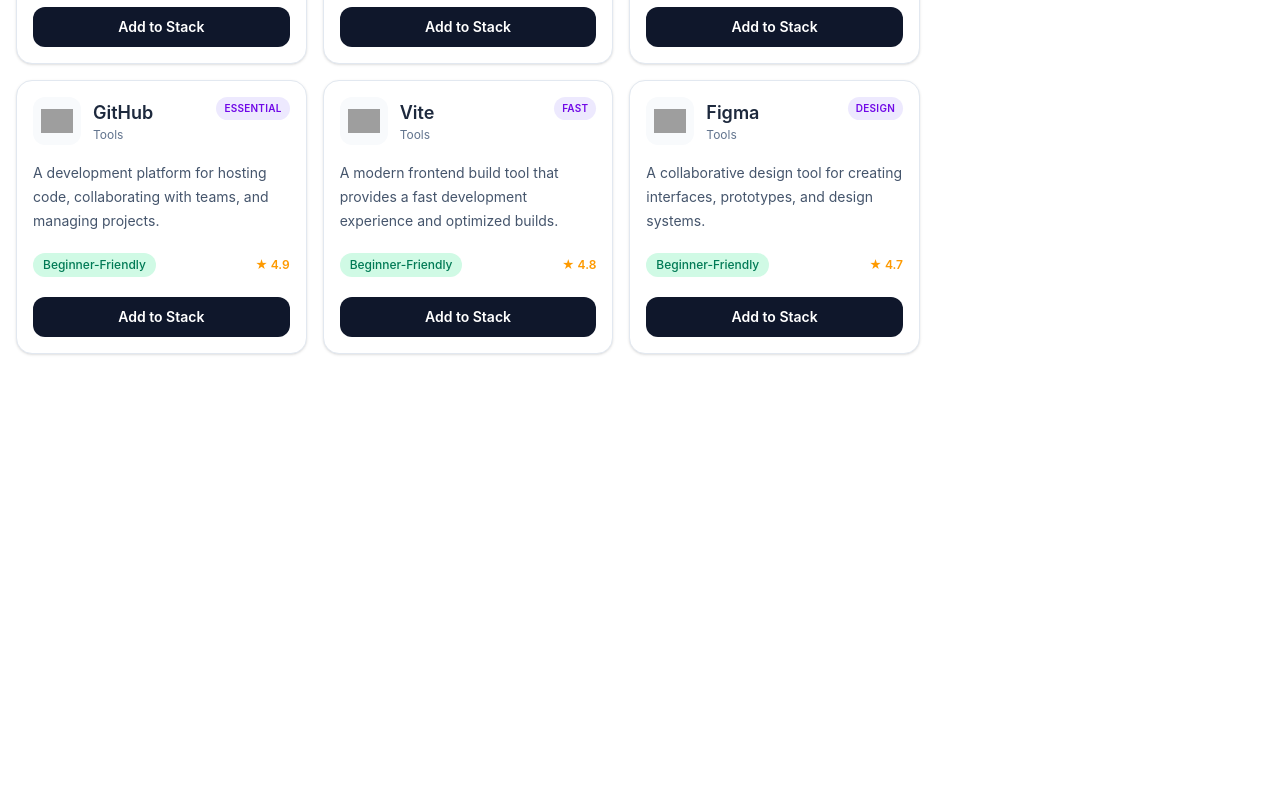
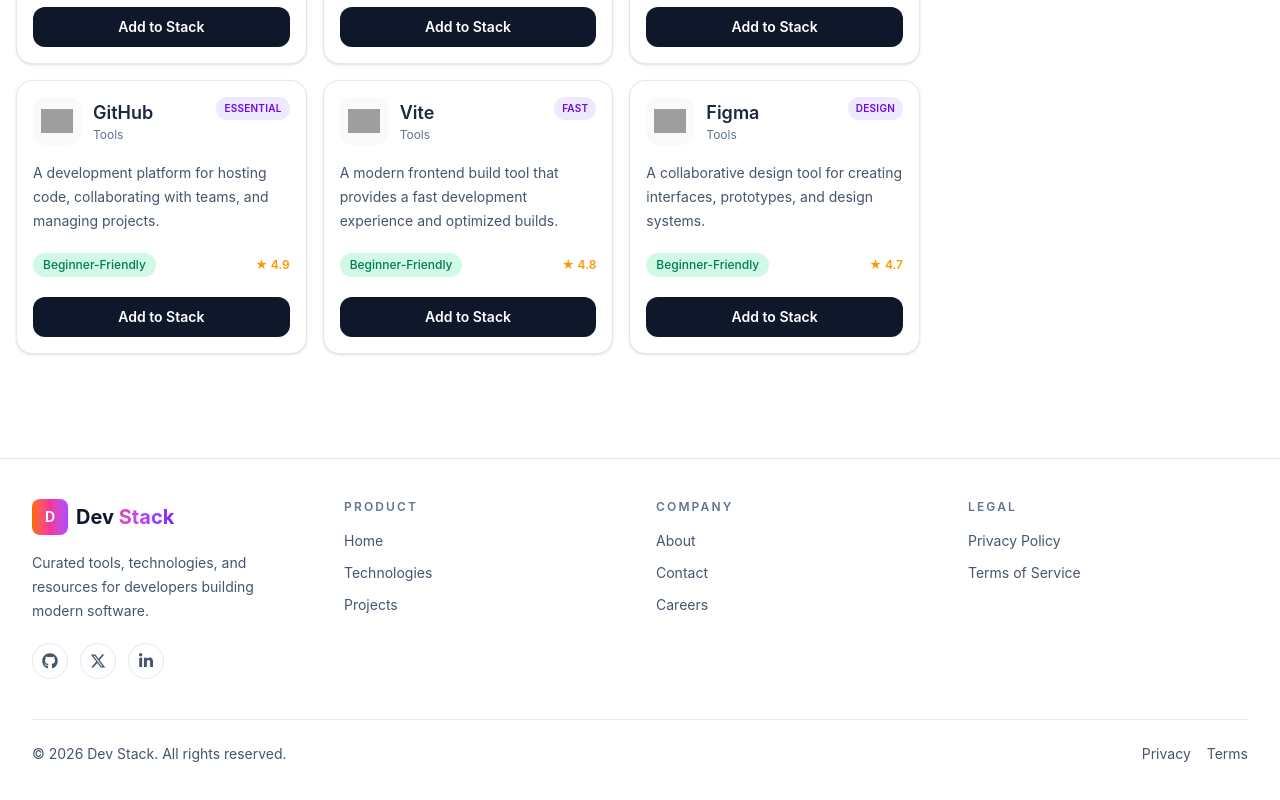
Before and after one commit to syedshadnan/dev-stack-builder-, a React (Vite) app: page / in a window 1280 px wide. Shown: the part 1816-2616 px from the top of the page. Before the commit the page ends 2210 px from the top, so only its background shows below. Built offline with nearby package versions, Linux system fonts and the light colour scheme; grey boxes are pictures that could not be loaded.

Commit message:
added footer and made the add to stack button cursor pointer

```diff
--- a/src/App.tsx
+++ b/src/App.tsx
@@ -3,6 +3,7 @@
 import Nav from "./components/Nav";
 import Banner from "./components/Banner";
 import ExploreTechnology from "./components/Explore the Technologies/ExploreTechnology";
+import Footer from "./components/Footer";
 import type { ITechnology } from "./types/technologyTypes";
 
 function App() {
@@ -68,6 +69,7 @@
         onRemoveFromStack={handleRemoveFromStack}
         onRemoveAll={handleRemoveAll}
       />
+      <Footer />
     </div>
   );
 }
--- a/src/components/Explore the Technologies/TechnologyCard.tsx
+++ b/src/components/Explore the Technologies/TechnologyCard.tsx
@@ -50,7 +50,7 @@
         type="button"
         onClick={() => onAddToStack(technologies)}
         disabled={isSelected}
-        className={`mt-5 w-full rounded-xl px-3 py-2.5 text-sm font-semibold transition ${
+        className={`mt-5 w-full rounded-xl px-3 py-2.5 text-sm font-semibold transition cursor-pointer ${
           isSelected
             ? "cursor-default bg-emerald-100 text-emerald-700"
             : "bg-slate-900 text-white hover:bg-slate-800"
--- /dev/null
+++ b/src/components/Footer.tsx
@@ -0,0 +1,117 @@
+import { FaGithub, FaLinkedinIn, FaXTwitter } from "react-icons/fa6";
+
+const footerLinks = {
+  product: ["Home", "Technologies", "Projects"],
+  company: ["About", "Contact", "Careers"],
+  legal: ["Privacy Policy", "Terms of Service"],
+};
+
+const socialLinks = [
+  { label: "GitHub", href: "#", icon: FaGithub },
+  { label: "Twitter", href: "#", icon: FaXTwitter },
+  { label: "LinkedIn", href: "#", icon: FaLinkedinIn },
+];
+
+const Footer = () => {
+  return (
+    <footer className="mt-16 border-t border-slate-200 bg-white">
+      <div className="container mx-auto px-4 py-10 sm:px-6 lg:px-8">
+        <div className="grid gap-8 md:grid-cols-2 lg:grid-cols-4">
+          <div className="lg:pr-8">
+            <div className="flex items-center gap-2">
+              <div className="flex h-9 w-9 items-center justify-center rounded-lg bg-linear-to-r from-orange-500 via-pink-500 to-purple-500 text-sm font-bold text-white">
+                D
+              </div>
+              <div className="text-xl font-bold text-slate-900">
+                <span>Dev</span>
+                <span className="bg-linear-to-r from-pink-500 via-purple-500 to-violet-600 bg-clip-text text-transparent">
+                  {" "}Stack
+                </span>
+              </div>
+            </div>
+
+            <p className="mt-4 max-w-xs text-sm leading-6 text-slate-600">
+              Curated tools, technologies, and resources for developers building
+              modern software.
+            </p>
+
+            <div className="mt-5 flex items-center gap-3">
+              {socialLinks.map(({ label, href, icon: Icon }) => (
+                <a
+                  key={label}
+                  href={href}
+                  aria-label={label}
+                  className="flex h-9 w-9 items-center justify-center rounded-full border border-slate-200 text-slate-600 transition hover:border-slate-300 hover:text-slate-900"
+                >
+                  <Icon className="h-4 w-4" />
+                </a>
+              ))}
+            </div>
+          </div>
+
+          <div>
+            <h3 className="text-xs font-semibold uppercase tracking-[0.18em] text-slate-500">
+              PRODUCT
+            </h3>
+            <ul className="mt-4 space-y-3 text-sm text-slate-600">
+              {footerLinks.product.map((link) => (
+                <li key={link}>
+                  <a href="#" className="transition hover:text-slate-900">
+                    {link}
+                  </a>
+                </li>
+              ))}
+            </ul>
+          </div>
+
+          <div>
+            <h3 className="text-xs font-semibold uppercase tracking-[0.18em] text-slate-500">
+              COMPANY
+            </h3>
+            <ul className="mt-4 space-y-3 text-sm text-slate-600">
+              {footerLinks.company.map((link) => (
+                <li key={link}>
+                  <a href="#" className="transition hover:text-slate-900">
+                    {link}
+                  </a>
+                </li>
+              ))}
+            </ul>
+          </div>
+
+          <div>
+            <h3 className="text-xs font-semibold uppercase tracking-[0.18em] text-slate-500">
+              LEGAL
+            </h3>
+            <ul className="mt-4 space-y-3 text-sm text-slate-600">
+              {footerLinks.legal.map((link) => (
+                <li key={link}>
+                  <a href="#" className="transition hover:text-slate-900">
+                    {link}
+                  </a>
+                </li>
+              ))}
+            </ul>
+          </div>
+        </div>
+
+        <div className="mt-10 border-t border-slate-200 pt-6">
+          <div className="flex flex-col gap-3 text-sm text-slate-600 sm:flex-row sm:items-center sm:justify-between">
+            <p>© 2026 Dev Stack. All rights reserved.</p>
+
+            <div className="flex flex-wrap items-center gap-4">
+              <a href="#" className="transition hover:text-slate-900">
+                Privacy
+              </a>
+              <a href="#" className="transition hover:text-slate-900">
+                Terms
+              </a>
+            </div>
+          </div>
+        </div>
+      </div>
+    </footer>
+  );
+};
+
+export default Footer;
```
